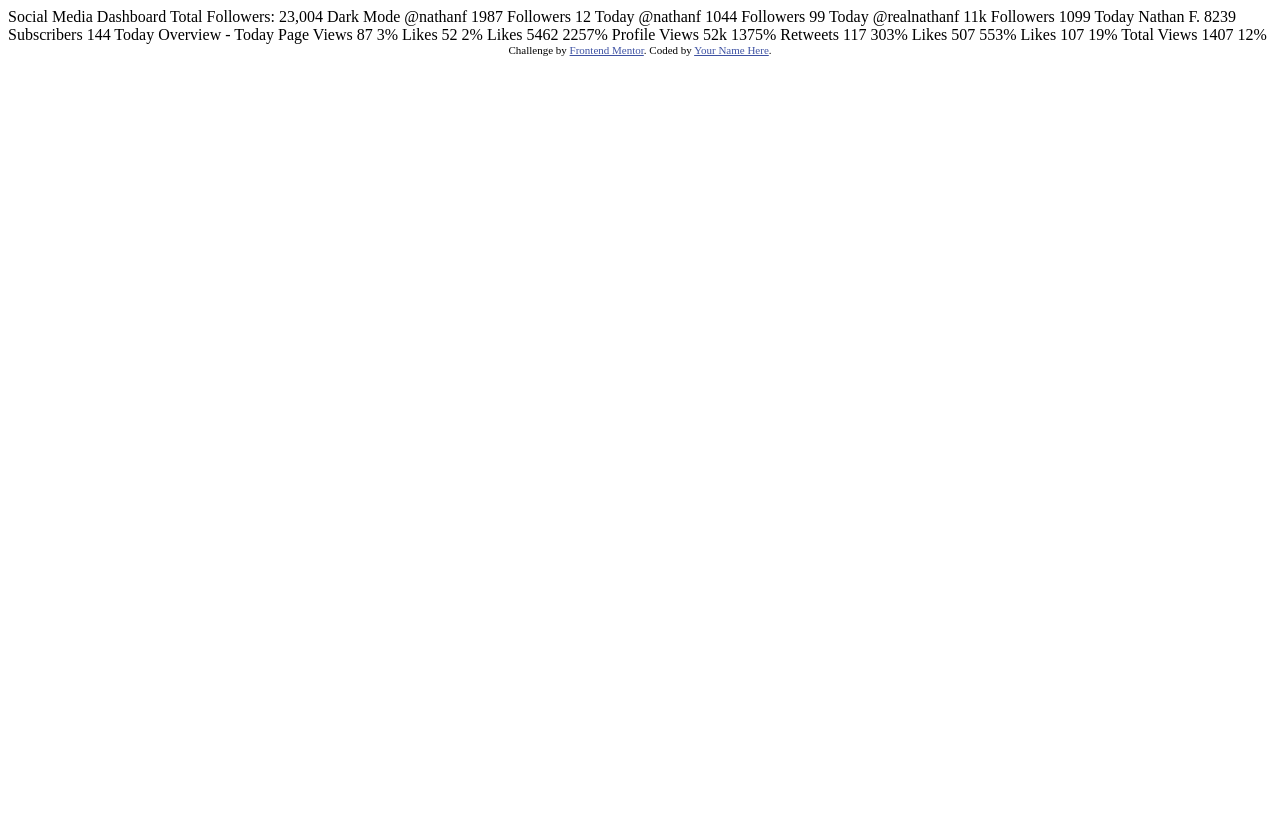
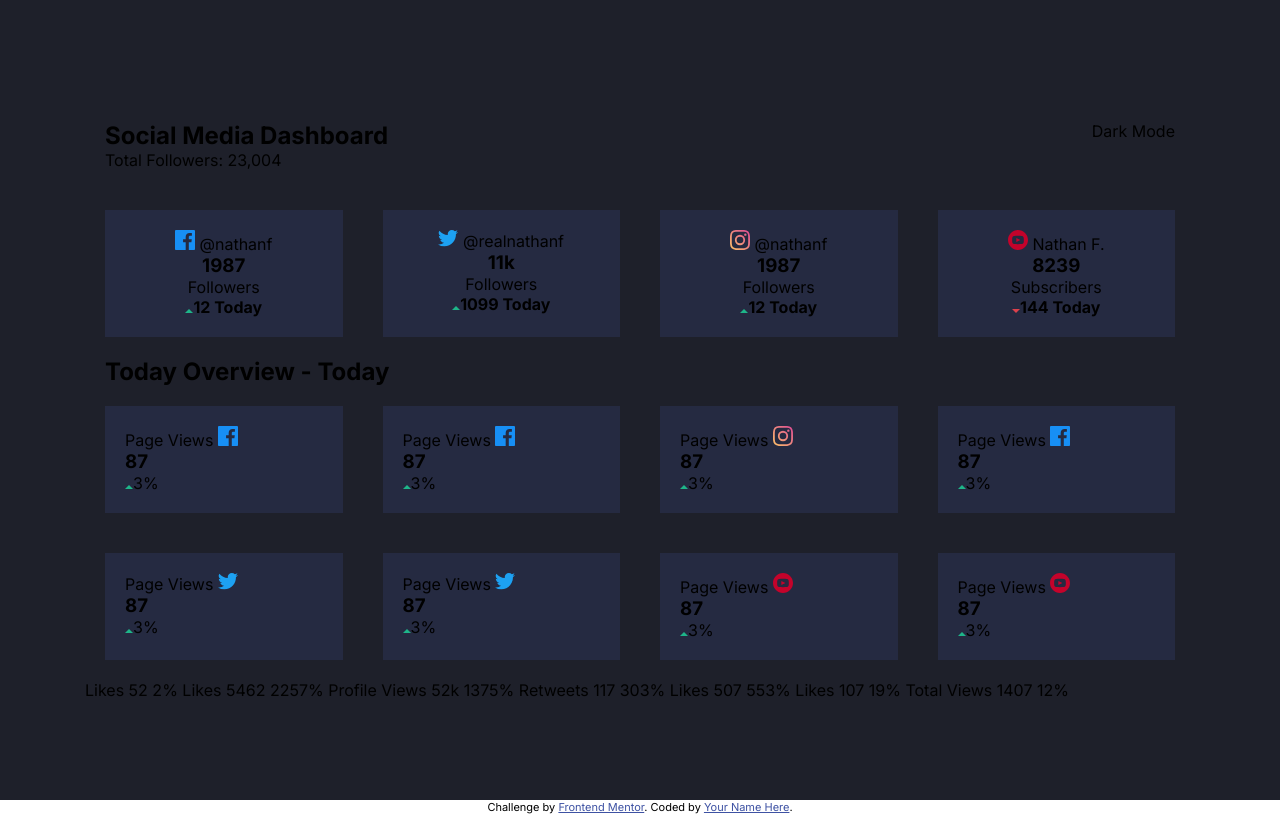
Before and after one commit to winsofttutorials/SM-dashboard-master, a plain HTML site: page index.html in a window 1280 px wide. Drawn offline with Linux system fonts and the light colour scheme.

Commit message:
Structuring

```diff
--- a/index.html
+++ b/index.html
@@ -1,87 +1,169 @@
 <!DOCTYPE html>
 <html lang="en">
   <head>
-  <meta charset="UTF-8">
-  <meta name="viewport" content="width=device-width, initial-scale=1.0"> <!-- displays site properly based on user's device -->
+    <meta charset="UTF-8" />
+    <meta name="viewport" content="width=device-width, initial-scale=1.0" />
+    <!-- displays site properly based on user's device -->
 
-  <link rel="icon" type="image/png" sizes="32x32" href="./images/favicon-32x32.png">
+    <link
+      rel="icon"
+      type="image/png"
+      sizes="32x32"
+      href="./images/favicon-32x32.png"
+    />
 
     <title>Frontend Mentor | [Challenge Name Here]</title>
 
     <!-- Feel free to remove these styles or customise in your own stylesheet 👍 -->
-  <style>
-    .attribution { font-size: 11px; text-align: center; }
-    .attribution a { color: hsl(228, 45%, 44%); }
-  </style>
+    <link rel="stylesheet" href="style.css" />
   </head>
   <body>
+    <main>
+      <div class="hero">
+        <header>
+          <div class="left">
+            <h2>Social Media Dashboard</h2>
+            <p>Total Followers: 23,004</p>
+          </div>
 
-  Social Media Dashboard
-  Total Followers: 23,004
+          <div class="toggle">
+            <span>Dark Mode</span>
+            <div id="toggle-btn">
+              <div class="toggleIcon"></div>
+            </div>
+          </div>
+        </header>
+        <section>
+          <div class="container">
+            <div class="top-frame">
+              <div class="dash-feed">
+                <span><img src="./images/icon-facebook.svg" /> @nathanf</span>
+                <h3>1987</h3>
+                <p>Followers</p>
+                <b><img src="./images/icon-up.svg" alt="" />12 Today</b>
+              </div>
+              <div class="dash-feed">
+                <span
+                  ><img src="./images/icon-twitter.svg" /> @realnathanf</span
+                >
+                <h3>11k</h3>
+                <p>Followers</p>
+                <b><img src="./images/icon-up.svg" alt="" />1099 Today</b>
+              </div>
+              <div class="dash-feed">
+                <span><img src="./images/icon-instagram.svg" /> @nathanf</span>
+                <h3>1987</h3>
+                <p>Followers</p>
+                <b><img src="./images/icon-up.svg" alt="" />12 Today</b>
+              </div>
+              <div class="dash-feed">
+                <span><img src="./images/icon-youtube.svg" /> Nathan F.</span>
+                <h3>8239</h3>
+                <p>Subscribers</p>
+                <b><img src="./images/icon-down.svg" alt="" />144 Today</b>
+              </div>
+            </div>
+            <div class="bottom-frame">
+              <h2>Today Overview - Today</h2>
+              <div class="socials-feed">
+                <div class="socials">
+                  <div>
+                    <span>Page Views</span>
+                    <img src="./images/icon-facebook.svg" alt="" />
+                  </div>
+                  <div>
+                    <h3>87</h3>
+                    <span><img src="./images/icon-up.svg" alt="" />3% </span>
+                  </div>
+                </div>
+                <div class="socials">
+                  <div>
+                    <span>Page Views</span>
+                    <img src="./images/icon-facebook.svg" alt="" />
+                  </div>
+                  <div>
+                    <h3>87</h3>
+                    <span><img src="./images/icon-up.svg" alt="" />3% </span>
+                  </div>
+                </div>
+                <div class="socials">
+                  <div>
+                    <span>Page Views</span>
+                    <img src="./images/icon-instagram.svg" alt="" />
+                  </div>
+                  <div>
+                    <h3>87</h3>
+                    <span><img src="./images/icon-up.svg" alt="" />3% </span>
+                  </div>
+                </div>
+                <div class="socials">
+                  <div>
+                    <span>Page Views</span>
+                    <img src="./images/icon-facebook.svg" alt="" />
+                  </div>
+                  <div>
+                    <h3>87</h3>
+                    <span><img src="./images/icon-up.svg" alt="" />3% </span>
+                  </div>
+                </div>
+              </div>
+              <div class="socials-feed">
+                <div class="socials">
+                  <div>
+                    <span>Page Views</span>
+                    <img src="./images/icon-twitter.svg" alt="" />
+                  </div>
+                  <div>
+                    <h3>87</h3>
+                    <span><img src="./images/icon-up.svg" alt="" />3% </span>
+                  </div>
+                </div>
+                <div class="socials">
+                  <div>
+                    <span>Page Views</span>
+                    <img src="./images/icon-twitter.svg" alt="" />
+                  </div>
+                  <div>
+                    <h3>87</h3>
+                    <span><img src="./images/icon-up.svg" alt="" />3% </span>
+                  </div>
+                </div>
+                <div class="socials">
+                  <div>
+                    <span>Page Views</span>
+                    <img src="./images/icon-youtube.svg" alt="" />
+                  </div>
+                  <div>
+                    <h3>87</h3>
+                    <span><img src="./images/icon-up.svg" alt="" />3% </span>
+                  </div>
+                </div>
+                <div class="socials">
+                  <div>
+                    <span>Page Views</span>
+                    <img src="./images/icon-youtube.svg" alt="" />
+                  </div>
+                  <div>
+                    <h3>87</h3>
+                    <span><img src="./images/icon-up.svg" alt="" />3% </span>
+                  </div>
+                </div>
+              </div>
+            </div>
+            <div class="bottom"></div>
 
-  Dark Mode
-
-
-
-  @nathanf
-  1987
-  Followers
-  12 Today
-
-  @nathanf
-  1044
-  Followers
-  99 Today
-
-  @realnathanf
-  11k
-  Followers
-  1099 Today
-
-  Nathan F.
-  8239
-  Subscribers
-  144 Today
-
-
-
-  Overview - Today
-
-  Page Views
-  87
-  3%
-
-  Likes
-  52
-  2%
-
-  Likes
-  5462
-  2257%
-
-  Profile Views
-  52k
-  1375%
-
-  Retweets
-  117
-  303%
-
-  Likes
-  507
-  553%
-
-  Likes
-  107
-  19%
-
-  Total Views
-  1407
-  12%
+            Likes 52 2% Likes 5462 2257% Profile Views 52k 1375% Retweets 117
+            303% Likes 507 553% Likes 107 19% Total Views 1407 12%
+          </div>
+        </section>
+      </div>
+    </main>
 
     <div class="attribution">
-    Challenge by <a href="https://www.frontendmentor.io?ref=challenge" target="_blank">Frontend Mentor</a>.
-    Coded by <a href="#">Your Name Here</a>.
+      Challenge by
+      <a href="https://www.frontendmentor.io?ref=challenge" target="_blank"
+        >Frontend Mentor</a
+      >. Coded by <a href="#">Your Name Here</a>.
     </div>
   </body>
 </html>
--- /dev/null
+++ b/style.css
@@ -0,0 +1,129 @@
+@import url("https://fonts.googleapis.com/css2?family=Inter:wght@100..900&display=swap");
+
+* {
+  margin: 0;
+  padding: 0;
+  box-sizing: border-box;
+  font-family: "Inter", sans-serif;
+}
+
+:root {
+  /* ### Primary */
+
+  --Lime-Green: hsl(163, 72%, 41%);
+  --Bright-Red: hsl(356, 69%, 56%);
+
+  --Facebook: hsl(208, 92%, 53%);
+  --Twitter: hsl(203, 89%, 53%);
+  --Instagram: linear gradient hsl(37, 97%, 70%) to hsl(329, 70%, 58%);
+  --YouTube: hsl(348, 97%, 39%);
+
+  /* #### Dark Theme */
+
+  --Toggle: linear gradient hsl(210, 78%, 56%) to hsl(146, 68%, 55%);
+
+  /* #### Light Theme */
+
+  --Toggle: hsl(230, 22%, 74%);
+
+  /* ### Neutral */
+
+  /* #### Dark Theme */
+
+  /* (BG) */
+  --Very-Dark-Blue: hsl(230, 17%, 14%);
+  /* (Top BG Pattern) */
+  --Very-Dark-Blue-1: hsl(232, 19%, 15%);
+  /* (Card BG) */
+  --Dark-Desaturated-Blue: hsl(228, 28%, 20%);
+  /* (Text) */
+  --Desaturated-Blue: hsl(228, 34%, 66%);
+  /* (Text) */
+  --White: hsl(0, 0%, 100%);
+
+  /* #### Light Theme */
+
+  /* (BG) */
+
+  --White: hsl(0, 0%, 100%);
+  /* (Top BG Pattern) */
+  --Very-Pale-Blue: hsl(225, 100%, 98%);
+  /* (Card BG) */
+  --Light-Grayish-Blue: hsl(227, 47%, 96%);
+  /* (Text) */
+  --Dark-Grayish-Blue: hsl(228, 12%, 44%);
+  /* (Text) */
+  --Very-Dark-Blue: hsl(230, 17%, 14%);
+}
+
+main {
+  width: 100%;
+  min-height: 100vh;
+  background-color: var(--Very-Dark-Blue);
+  display: flex;
+  align-items: center;
+  justify-content: center;
+}
+
+.hero {
+  max-width: 1110px;
+  width: 100%;
+  background-color: var(----Very-Dark-Blue-1);
+}
+
+/* ---------------HEADER------------------ */
+
+header {
+  width: 100%;
+  display: flex;
+  justify-content: space-between;
+  padding: 20px;
+}
+
+/* --------------BODY--------------- */
+
+.container {
+  width: 100%;
+}
+
+/* -------------Dash Top-------------- */
+.top-frame {
+  width: 100%;
+  display: flex;
+}
+
+.dash-feed {
+  flex: 1;
+  background-color: var(--Dark-Desaturated-Blue);
+  text-align: center;
+  padding: 20px;
+  margin: 20px;
+}
+
+/* --------------BOTTOM------------------- */
+
+.bottom-frame {
+  width: 100%;
+}
+
+.bottom-frame h2 {
+  padding-left: 20px;
+}
+.socials-feed {
+  display: flex;
+}
+.socials {
+  flex: 1;
+  padding: 20px;
+  margin: 20px;
+  background-color: var(--Dark-Desaturated-Blue);
+}
+
+.attribution {
+  font-size: 11px;
+  text-align: center;
+}
+
+.attribution a {
+  color: hsl(228, 45%, 44%);
+}
```
Lines whose indentation alone changed are shown as unchanged.
